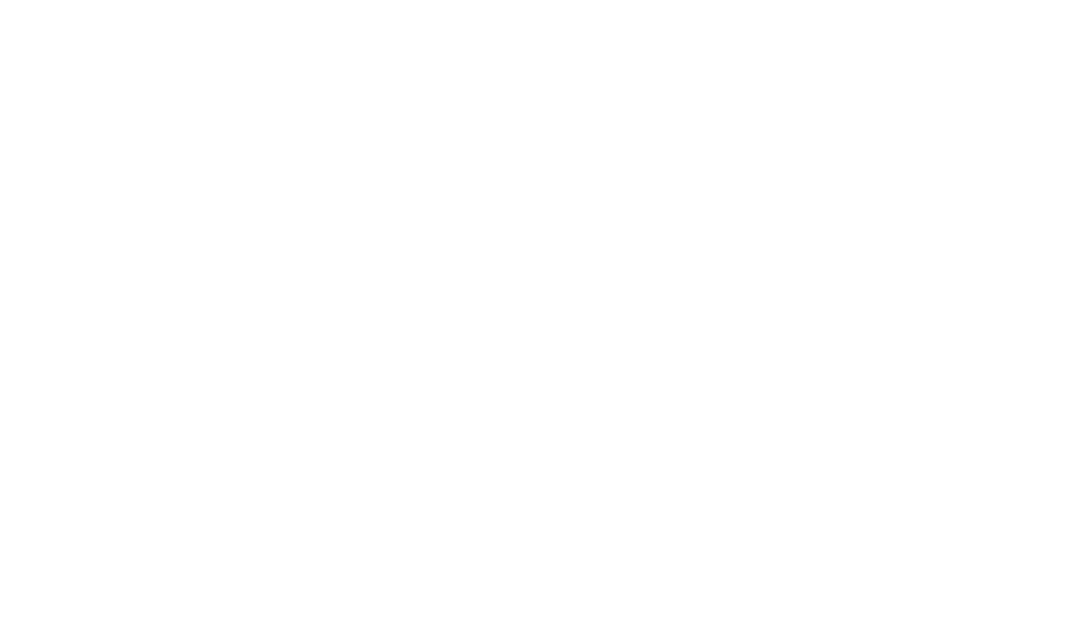
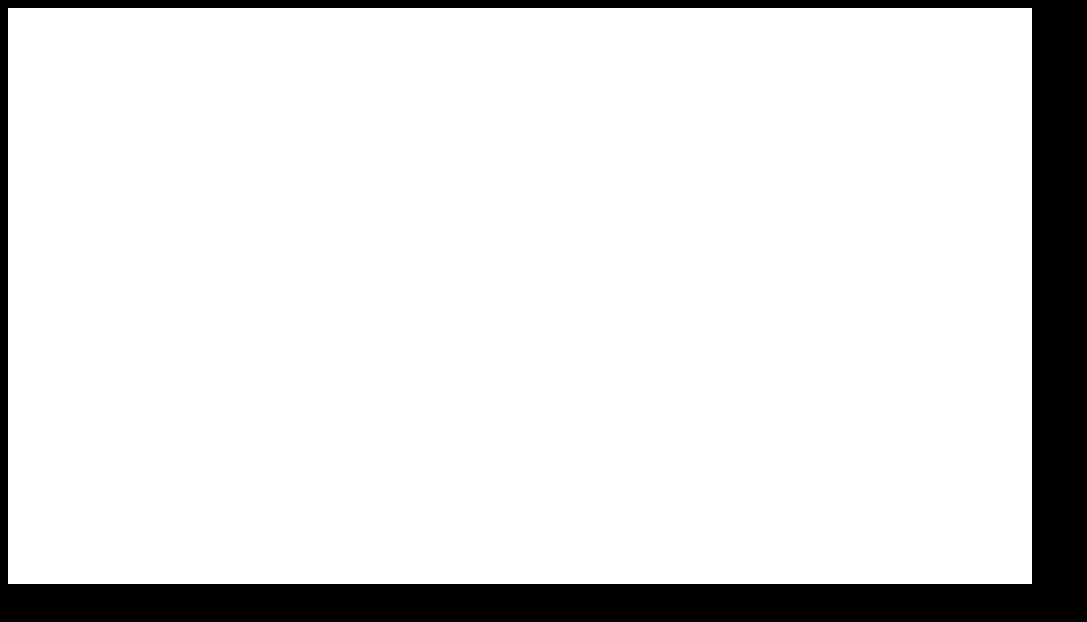
Before and after one commit to SayuriYuto/GameInJavaScript, a plain HTML site: page index.html in a window 1280 px wide. Shown: the whole page, without its empty margins (0-1087 px from the left). Drawn offline with Linux system fonts and the light colour scheme.

Commit message:
Made CanvasContext

```diff
--- a/index.html
+++ b/index.html
@@ -1,2 +1,20 @@
-	<canvas></canvas>
+	<!DOCTYPE html>
+	<html lang="en">
+	<head>
+		<meta charset="UTF-8">
+		<meta http-equiv="X-UA-Compatible" content="IE=edge">
+		<meta name="viewport" content="width=device-width, initial-scale=10.0">
+		<title>Document</title>
+	</head>
+	<body>
+
+		<canvas></canvas>
+	</body>
 	<script src="index.js"></script>
+	<style>
+		body{
+			background-color: black;
+			/* margin: 0; */
+		}
+	</style>
+	</html>
--- a/index.js
+++ b/index.js
@@ -1,4 +1,8 @@
 const canvas = document.querySelector('canvas')
+const c = canvas.getContext('2d') // c is the context
+
 canvas.width = 1024
 canvas.height = 576
-console.log(canvas)
+
+c.fillStyle = 'white'
+c.fillRect(0,0,canvas.width,canvas.height)
```
